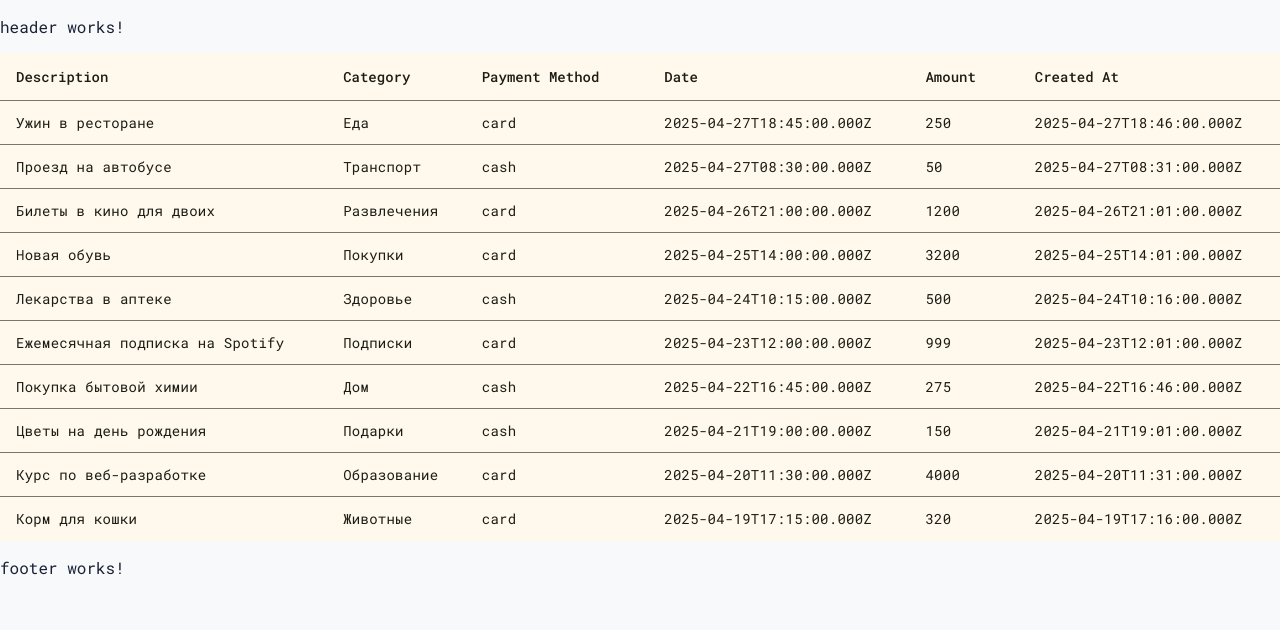
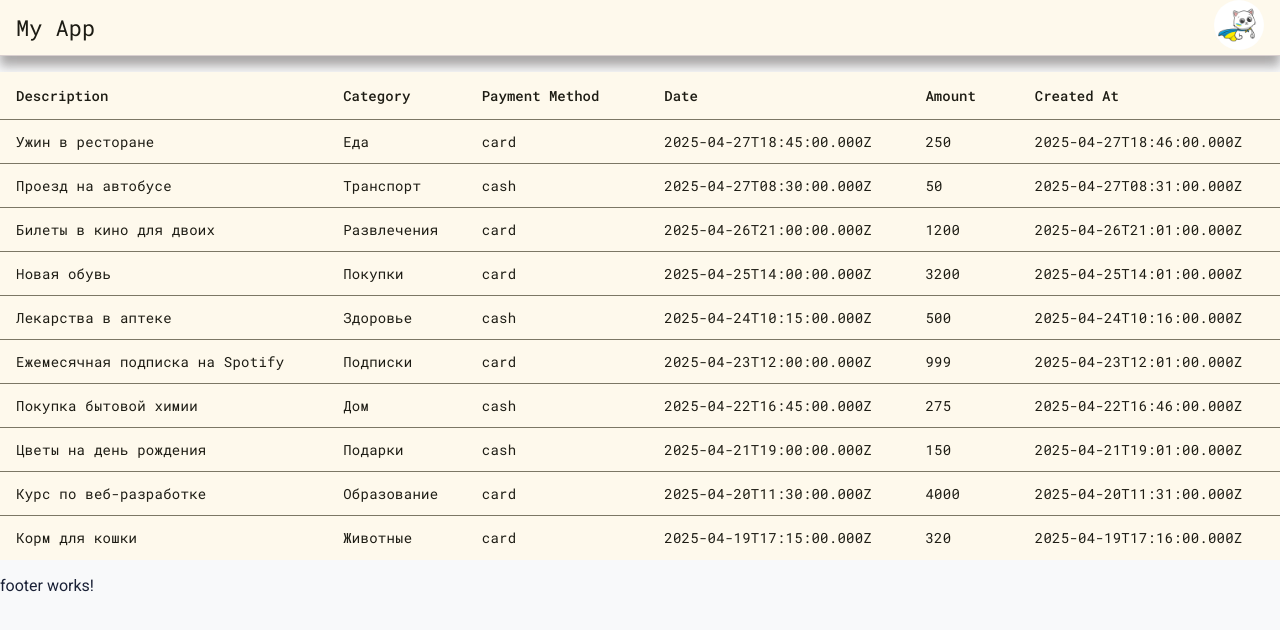
Before and after one commit to DZz1358/expense-tracker, an Angular app: page / in a window 1280 px wide. Shown: the top 630 px of the page. Built offline with nearby package versions, Linux system fonts and the light colour scheme.

Commit message:
added header

```diff
--- a/src/app/expense-table/expense-table.component.ts
+++ b/src/app/expense-table/expense-table.component.ts
@@ -1,6 +1,5 @@
 import { Component, viewChild } from '@angular/core';
 import { MatSidenavModule } from '@angular/material/sidenav';
-import { MatToolbarModule } from '@angular/material/toolbar';
 import { MatInputModule } from '@angular/material/input';
 import { MatFormFieldModule } from '@angular/material/form-field';
 import { FormsModule } from '@angular/forms';
@@ -13,7 +12,7 @@ import { expenses } from '../mocks/table.mock';
 
 @Component({
   selector: 'app-expense-table',
-  imports: [FormsModule, MatFormFieldModule, MatInputModule, MatSidenavModule, MatToolbarModule, MatButtonModule, MatTableModule, MatPaginatorModule, MatSortModule],
+  imports: [FormsModule, MatFormFieldModule, MatInputModule, MatSidenavModule, MatButtonModule, MatTableModule, MatPaginatorModule, MatSortModule],
   templateUrl: './expense-table.component.html',
   styleUrl: './expense-table.component.scss'
 })
--- a/src/app/shared/header/header.component.html
+++ b/src/app/shared/header/header.component.html
@@ -1 +1,18 @@
-<p>header works!</p>
+<mat-toolbar>
+  <span>My App</span>
+  <span class="example-spacer"></span>
+  <div [matMenuTriggerFor]="menu" class="avatar">
+    <img [src]="avatarUrl()" alt="qq" />
+  </div>
+
+  <mat-menu #menu="matMenu">
+    <button mat-menu-item>
+      <mat-icon>person</mat-icon>
+      <span>Profile</span>
+    </button>
+    <button mat-menu-item>
+      <mat-icon>input</mat-icon>
+      <span>Log Out</span>
+    </button>
+  </mat-menu>
+</mat-toolbar>
--- a/src/app/shared/header/header.component.scss
+++ b/src/app/shared/header/header.component.scss
@@ -0,0 +1,18 @@
+.example-spacer {
+  flex: 1 1 auto;
+}
+
+.avatar img {
+  width: 50px;
+  height: 50px;
+  border-radius: 50%;
+  object-fit: cover;
+}
+
+mat-toolbar {
+  box-shadow: 0px 10px 10px 0px rgba(144, 141, 141, 0.75);
+  -webkit-box-shadow: 0px 10px 10px 0px rgba(144, 141, 141, 0.75);
+  -moz-box-shadow: 0px 10px 10px 0px rgba(144, 141, 141, 0.75);
+  border-bottom: 1px solid rgb(216, 207, 207);
+  margin-bottom: 1rem;
+}
--- a/src/app/shared/header/header.component.ts
+++ b/src/app/shared/header/header.component.ts
@@ -1,11 +1,16 @@
-import { Component } from '@angular/core';
+import { Component, signal } from '@angular/core';
+import { MatIconModule } from '@angular/material/icon';
+import { MatButtonModule } from '@angular/material/button';
+import { MatToolbarModule } from '@angular/material/toolbar';
+import { MatMenuModule } from '@angular/material/menu';
 
 @Component({
   selector: 'app-header',
-  imports: [],
+  imports: [MatIconModule, MatButtonModule, MatToolbarModule, MatMenuModule],
   templateUrl: './header.component.html',
   styleUrl: './header.component.scss'
 })
 export class HeaderComponent {
+  avatarUrl = signal('assets/cat.jpg');
 
 }
--- a/src/index.html
+++ b/src/index.html
@@ -7,6 +7,10 @@
     <meta name="viewport" content="width=device-width, initial-scale=1" />
     <link rel="icon" type="image/x-icon" href="favicon.ico" />
     <link
+      href="https://fonts.googleapis.com/css2?family=Roboto:wght@300;400;500&display=swap"
+      rel="stylesheet"
+    />
+    <link
       href="https://fonts.googleapis.com/icon?family=Material+Icons"
       rel="stylesheet"
     />
--- a/src/styles.scss
+++ b/src/styles.scss
@@ -34,3 +34,13 @@ body.dark_mode {
   background: #1a2136;
   color: #d9c85e;
 }
+
+html,
+body {
+  height: 100%;
+}
+
+body {
+  margin: 0;
+  font-family: Roboto, "Helvetica Neue", sans-serif;
+}
```
Also changed, not shown: package.json (line endings or trailing spaces), src/assets/cat.jpg (added), 1 other file (tests, documents, lock files or other folders).
